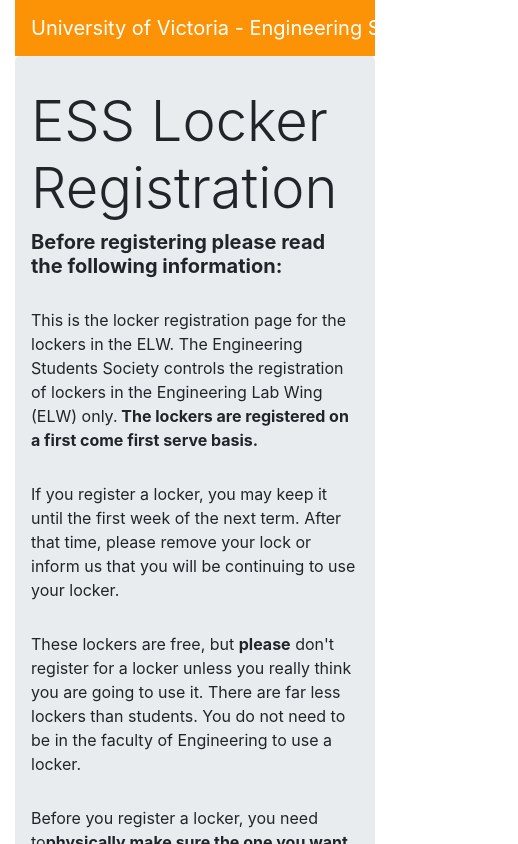
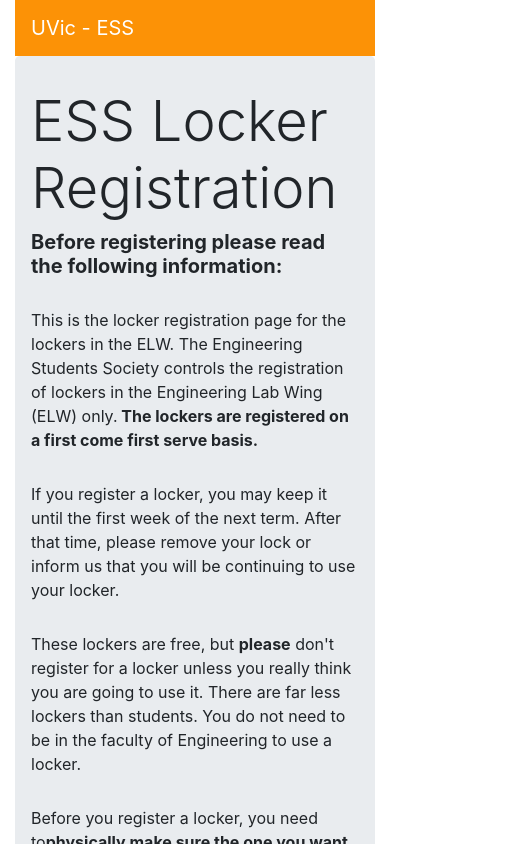
Before and after one commit to jayden-chan/ess-lockers, a React (Create React App) app in the folder client/: page / in a window 390 px wide. Shown: the top 844 px of the page, 518 px wide, since content can reach past the window. Built offline with nearby package versions, Linux system fonts and the light colour scheme.

Commit message:
Fix header width on mobile

```diff
--- a/client/src/components/header/header.js
+++ b/client/src/components/header/header.js
@@ -1,14 +1,44 @@
+/* global window */
+
 import React, { Component } from 'react';
 import { Link } from 'react-router-dom';
 
 class Header extends Component {
+  constructor(props) {
+    super(props);
+    this.state = {
+      width: 0,
+    };
+
+    this.updateWindowSize = this.updateWindowSize.bind(this);
+  }
+
+  updateWindowSize() {
+    this.setState({ width: window.innerWidth });
+  }
+
+  componentDidMount() {
+    this.updateWindowSize();
+    window.addEventListener('resize', this.updateWindowSize);
+  }
+
+  componentWillUnmount() {
+    window.removeEventListener('resize', this.updateWindowSize);
+  }
+
+  getHeaderText() {
+    return (this.state.width < 600)
+      ? 'UVic - ESS'
+      : 'University of Victoria - Engineering Student Society';
+  }
+
   render() {
     return (
       <header>
         <div className="container">
           <nav className="navbar navbar-expand-md navbar-dark bg-primary">
             <a className="navbar-brand" href="http://ess.uvic.ca">
-              University of Victoria - Engineering Student Society
+              {this.getHeaderText()}
             </a>
             <div className="collapse navbar-collapse" id="navbarNav">
               <ul className="navbar-nav ml-auto">
```
